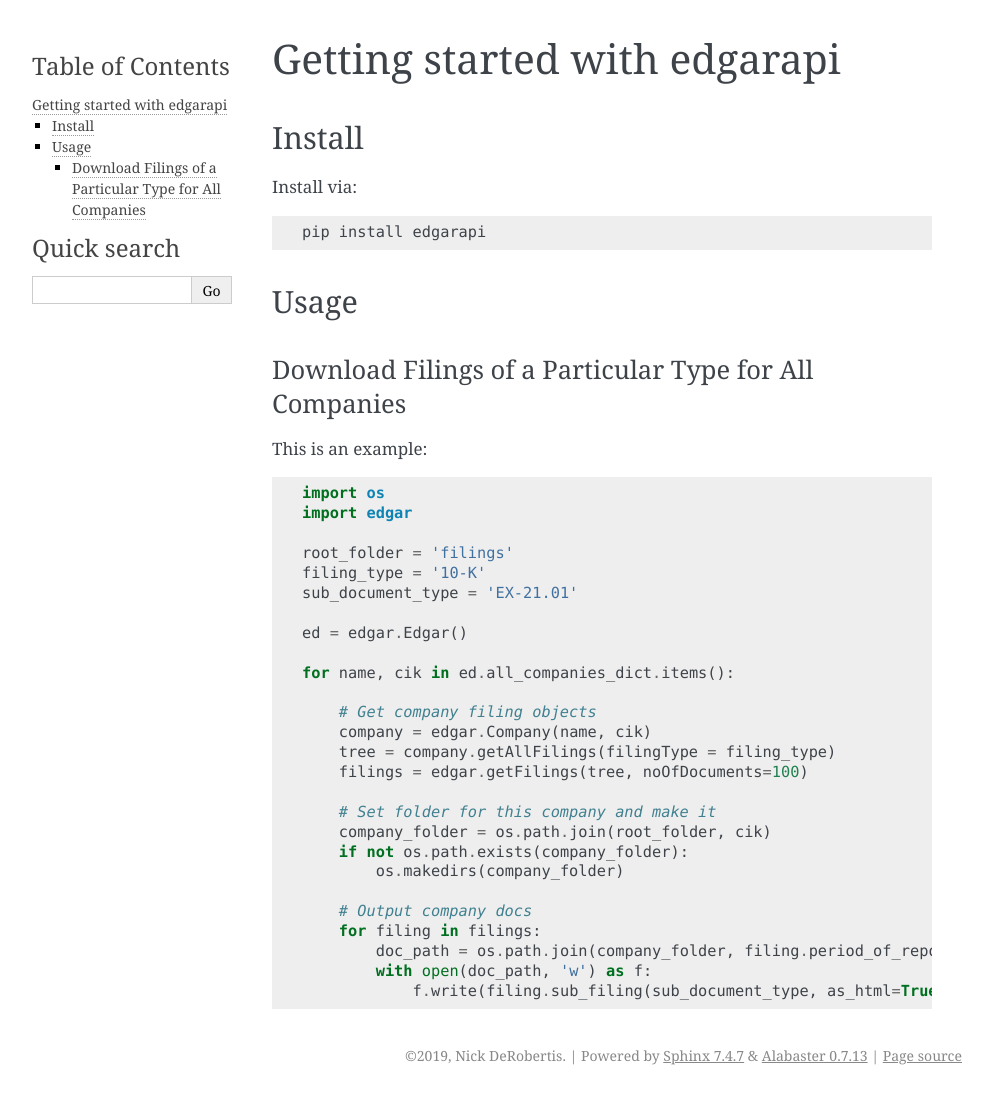
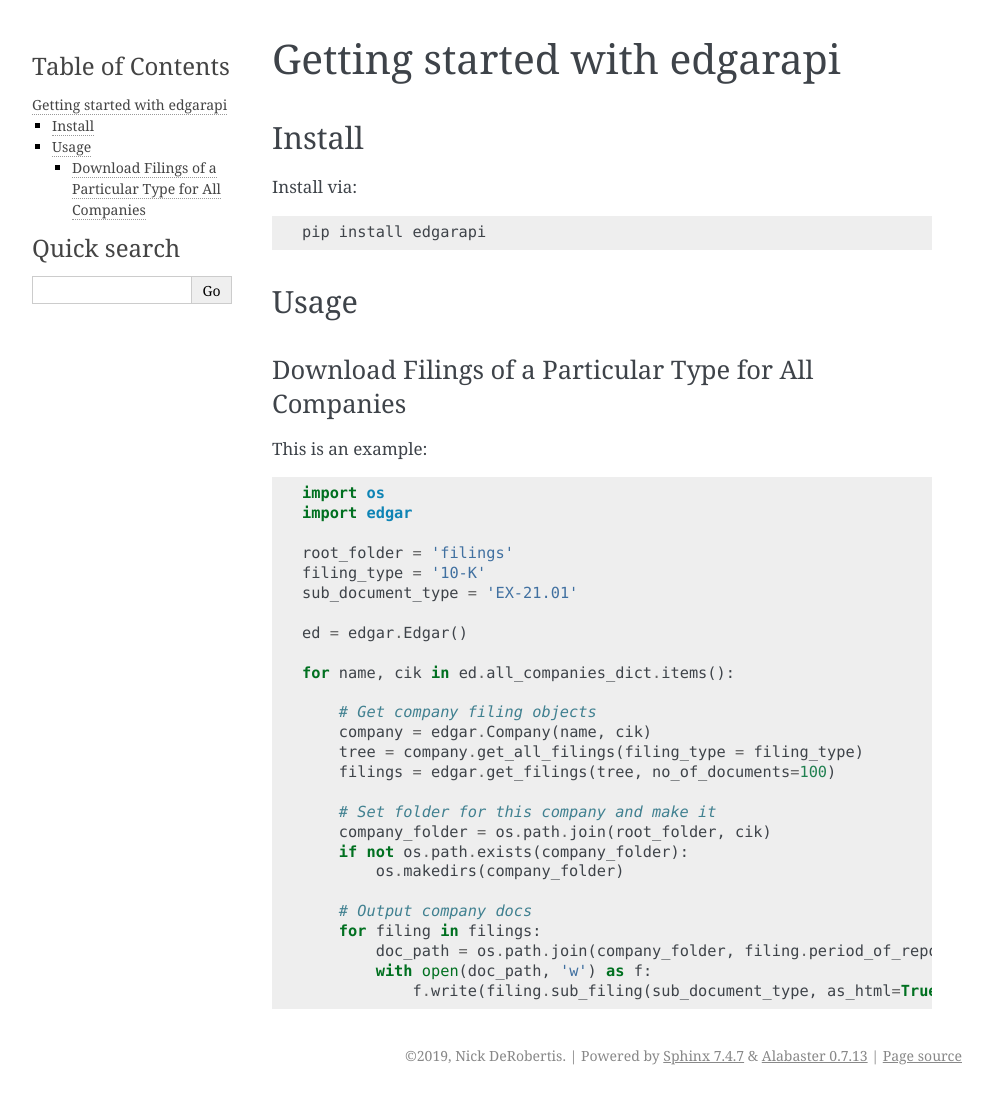
Before and after one commit to nickderobertis/py-edgar-api, a Sphinx documentation site: the page built from docsrc/source/tutorial.rst, in a window 1280 px wide. Shown: the whole page, without its empty margins (148-1141 px from the left). Built offline with Sphinx 7.4.7, drawn with Linux system fonts in a browser that asks for light colours; pages that are not in the unit, such as notebooks, are missing from menus.

Commit message:
Rename all external names to match python conventions

```diff
--- a/docsrc/source/index.rst
+++ b/docsrc/source/index.rst
@@ -22,8 +22,8 @@
       edgarapi.edgar.Filing
       edgarapi.edgar.Edgar
       edgarapi.edgar.Company
-      edgarapi.edgar.getFilings
-      edgarapi.edgar.getDocuments
+      edgarapi.edgar.get_filings
+      edgarapi.edgar.get_documents
 
 
 API Documentation
--- a/docsrc/source/tutorial.rst
+++ b/docsrc/source/tutorial.rst
@@ -30,8 +30,8 @@
 
         # Get company filing objects
         company = edgar.Company(name, cik)
-        tree = company.getAllFilings(filingType = filing_type)
-        filings = edgar.getFilings(tree, noOfDocuments=100)
+        tree = company.get_all_filings(filing_type = filing_type)
+        filings = edgar.get_filings(tree, no_of_documents=100)
 
         # Set folder for this company and make it
         company_folder = os.path.join(root_folder, cik)
```
Also changed, not shown: 1 other file.
